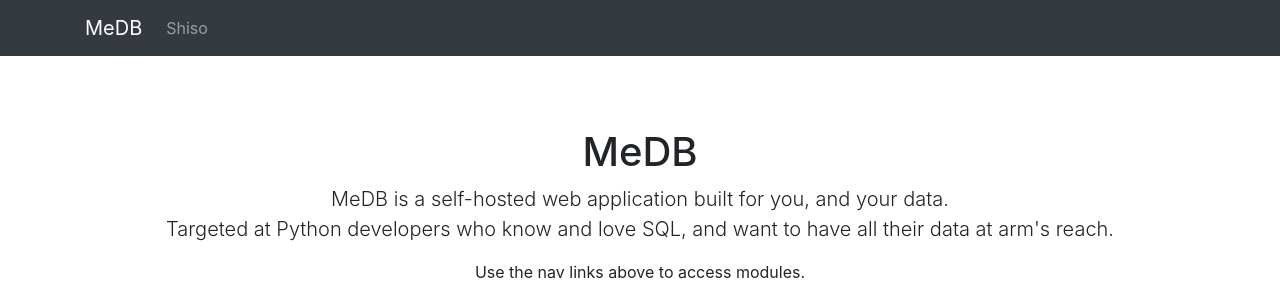
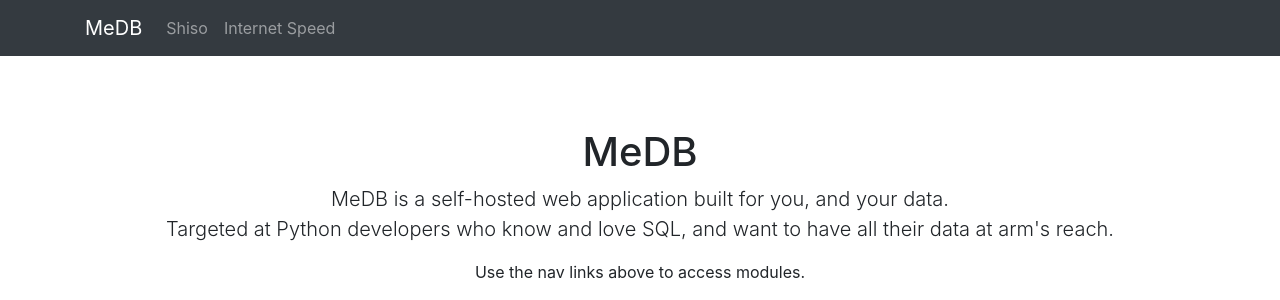
Before and after one commit to brenns10/medb, a Python web app: template medb/templates/home.html in a window 1280 px wide. Shown: the top 300 px of the page. Run offline with Jinja, Linux system fonts and the light colour scheme; the template is opened without the code that fills it, so the values that code supplies are empty; some libraries are stand-ins or nearby versions.

Commit message:
Add link for speedtest in nav

```diff
--- a/medb/templates/layout.html
+++ b/medb/templates/layout.html
@@ -35,6 +35,7 @@ body {
             </li>
           {% endmacro %}
           {{ navlink(url_for('shiso.home'), 'Shiso') }}
+          {{ navlink(url_for('speedtest.speedtest_results'), 'Internet Speed') }}
         </ul>
         <!--<form class="form-inline my-2 my-md-0" _lpchecked="1">
                     <input class="form-control" type="text" placeholder="Search">
```
